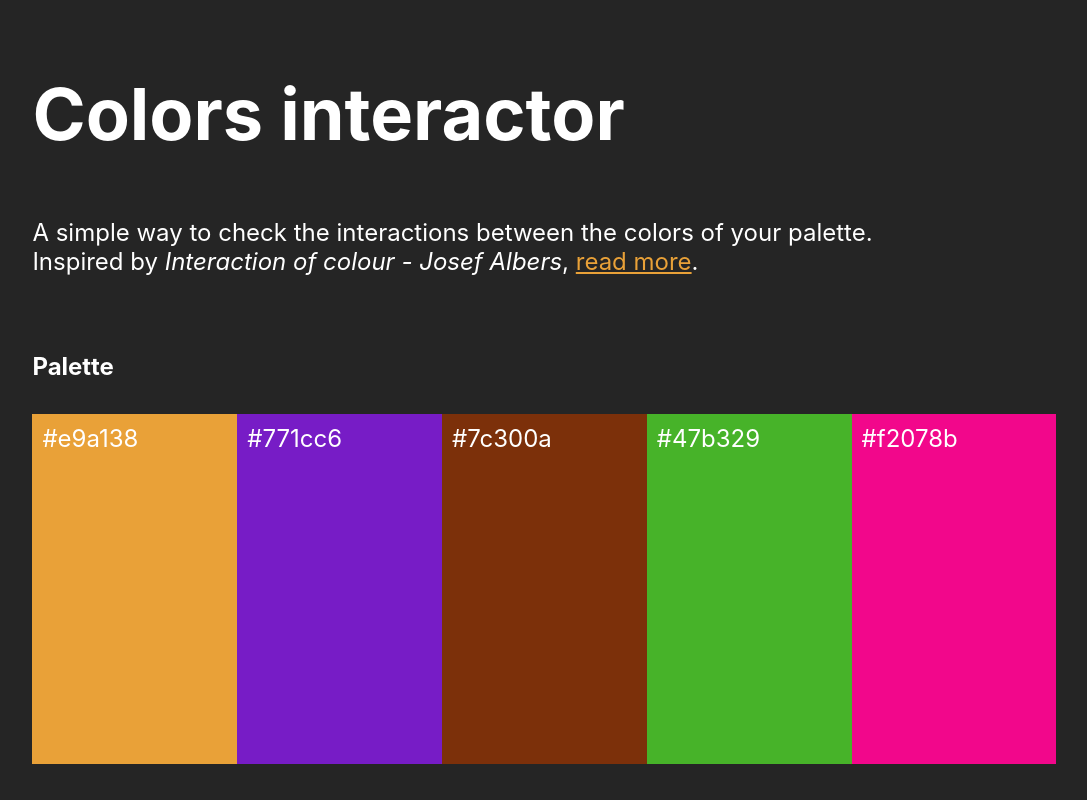
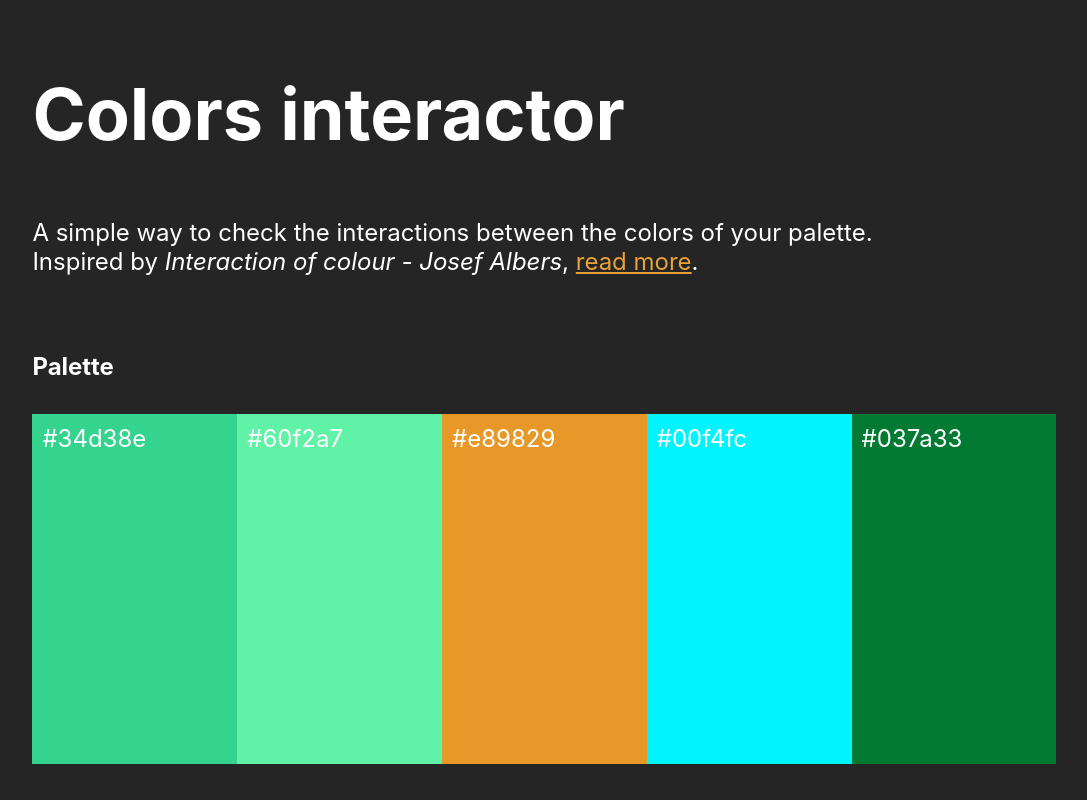
Before and after one commit to sandoche/Colors-interactor-website, a Vue app: page / in a window 1280 px wide. Shown: the top 800 px of the page, without its empty margins (102-1189 px from the left). Built offline with nearby package versions, Linux system fonts and the light colour scheme.

Commit message:
random color generator

```diff
--- a/src/App.vue
+++ b/src/App.vue
@@ -12,6 +12,7 @@
 <script>
 import Palette from './components/Palette'
 import ColorsSquare from './components/ColorsSquare'
+import randomColor from 'randomcolor'
 
 export default {
   name: 'app',
@@ -22,13 +23,7 @@ export default {
   data: function () {
     return {
       // Todo: randomize the choice
-      colors: [
-        '#e9a138',
-        '#771cc6',
-        '#7c300a',
-        '#47b329',
-        '#f2078b'
-      ],
+      colors: randomColor({count: 5}),
       mixes: [0, 1, 2, 3, 4]
     }
   },
```
Also changed, not shown: 1 other file (tests, documents, lock files or other folders).
